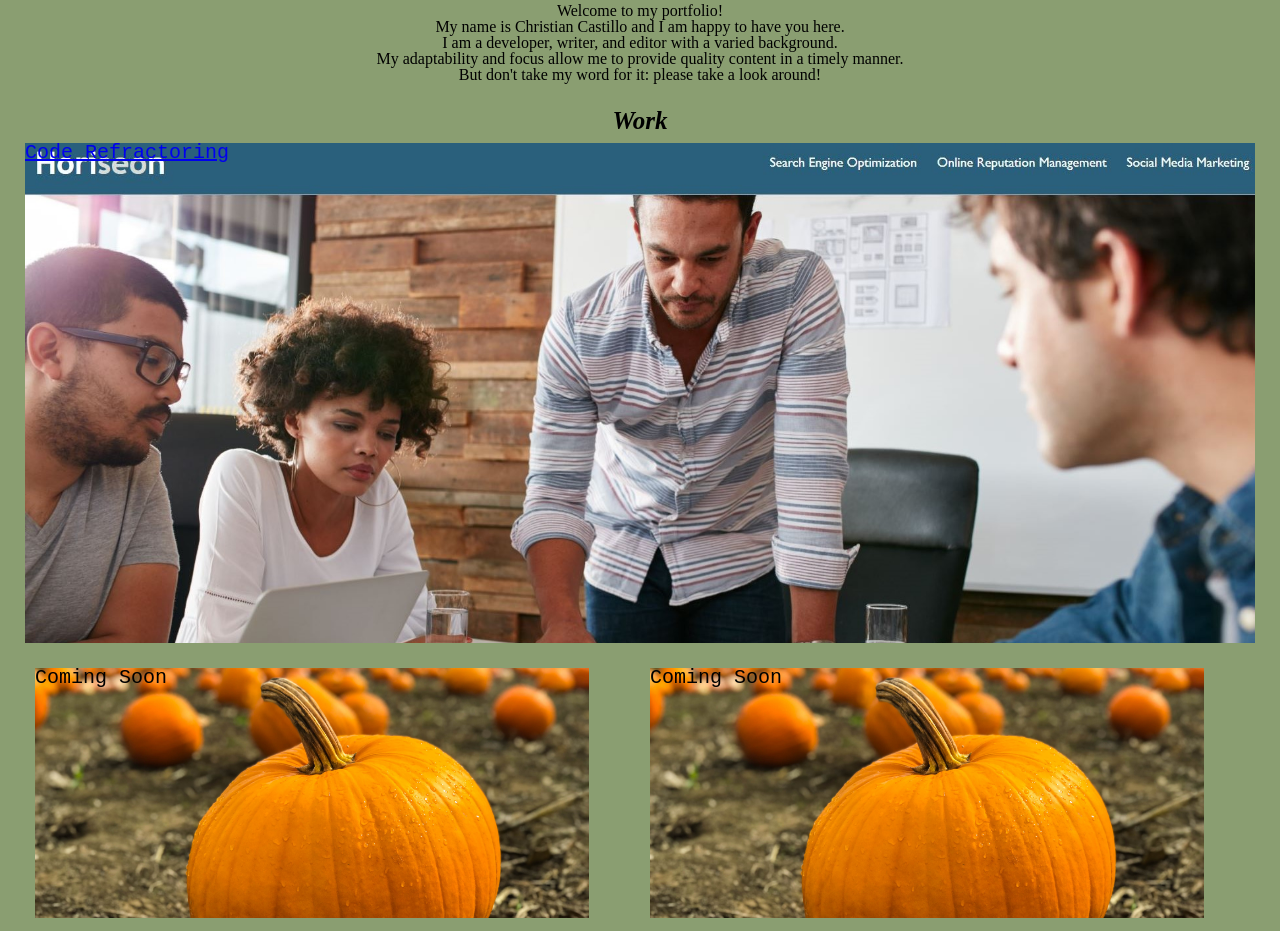
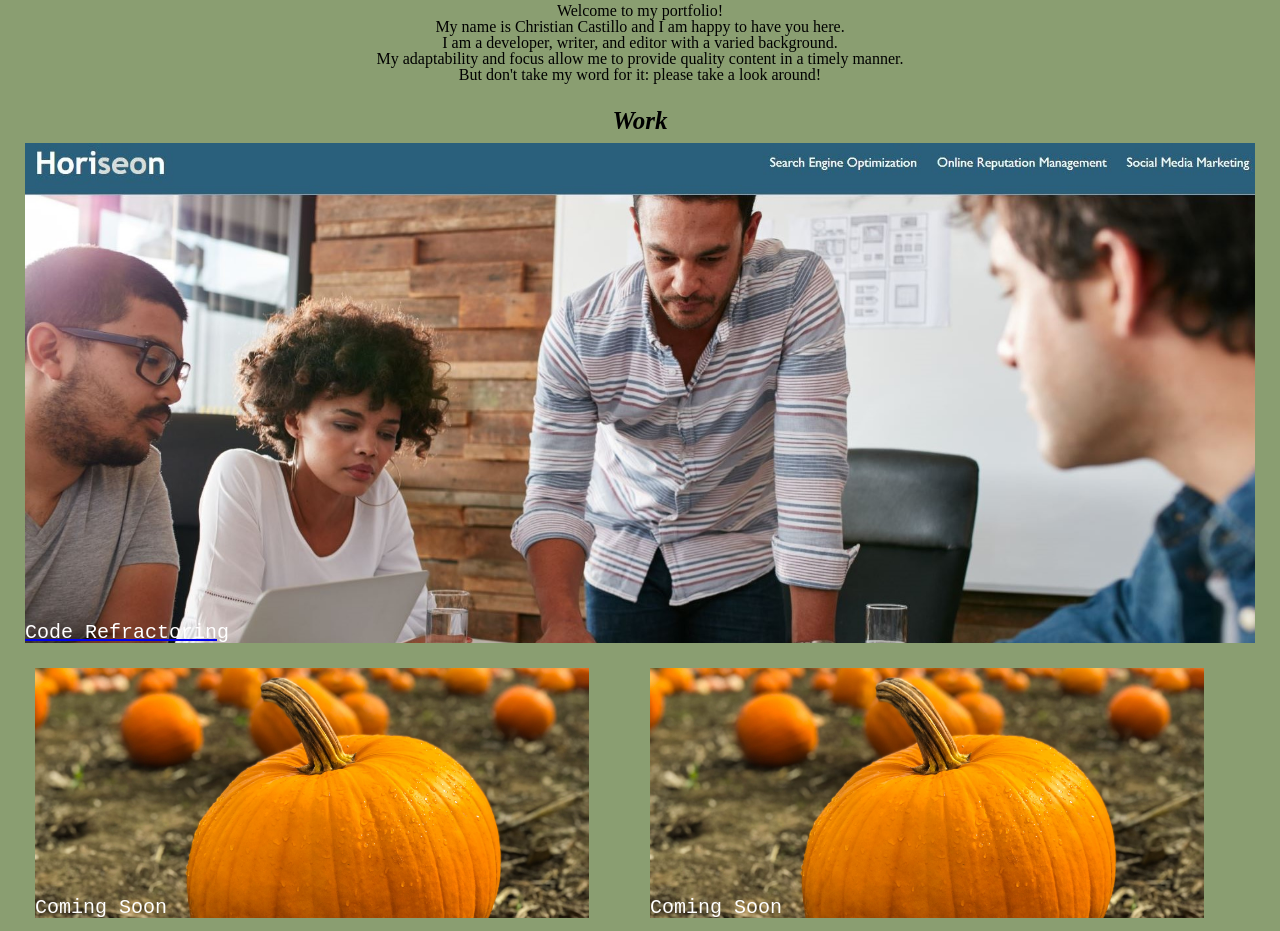
Before and after one commit to chriscast94/homework-2, a plain HTML site: page index.html in a window 1280 px wide. Shown: the part 430-1361 px from the top of the page. Drawn offline with Linux system fonts and the light colour scheme.

Commit message:
fixed aligning

```diff
--- a/style.css
+++ b/style.css
@@ -190,7 +190,9 @@ h3 {
     margin-bottom: 15px;
     font-size: 20px;
     font-family: monospace;
-
+    display: flex;
+    flex-direction: column-reverse;
+    color: white;
 }
 
 
```
